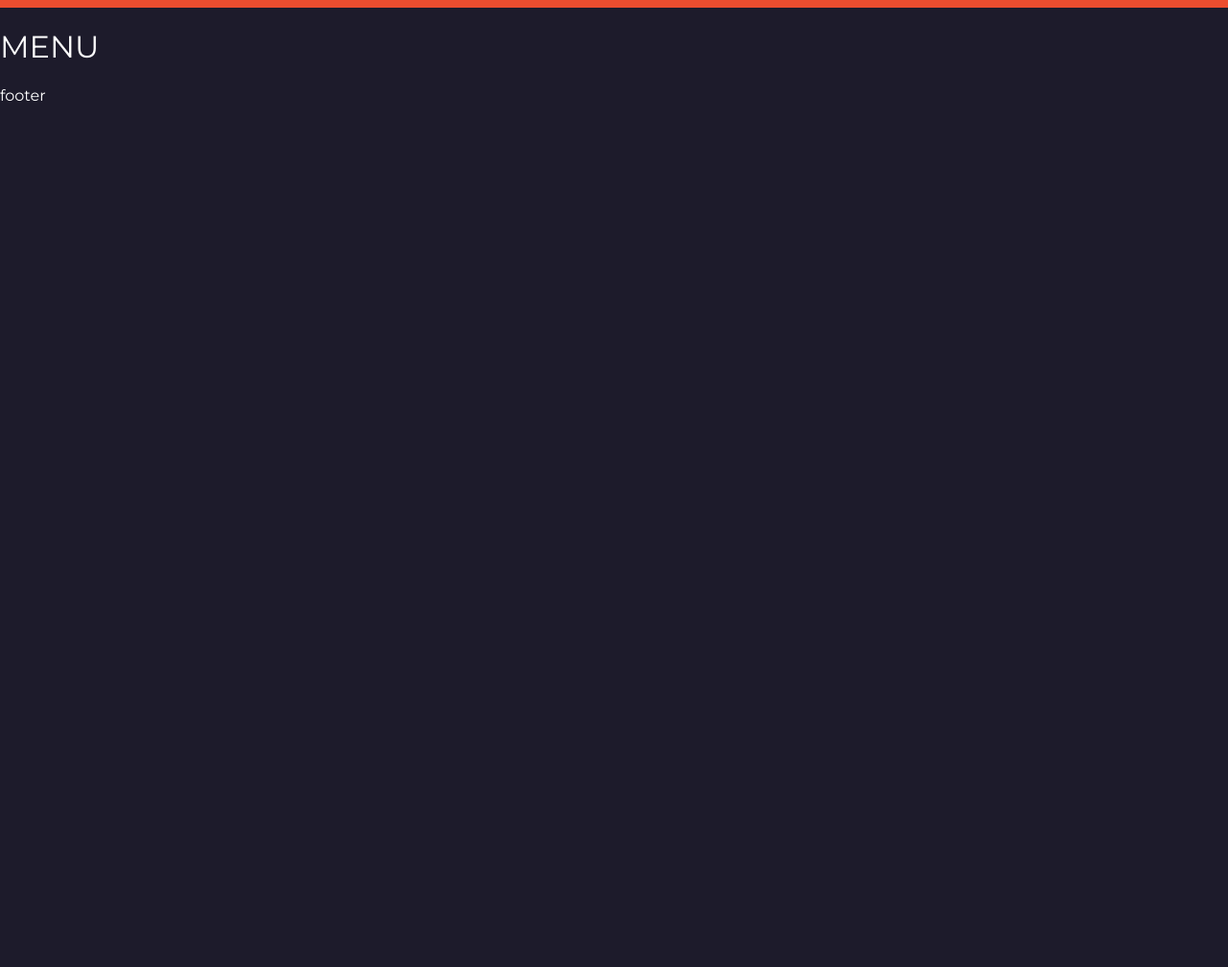
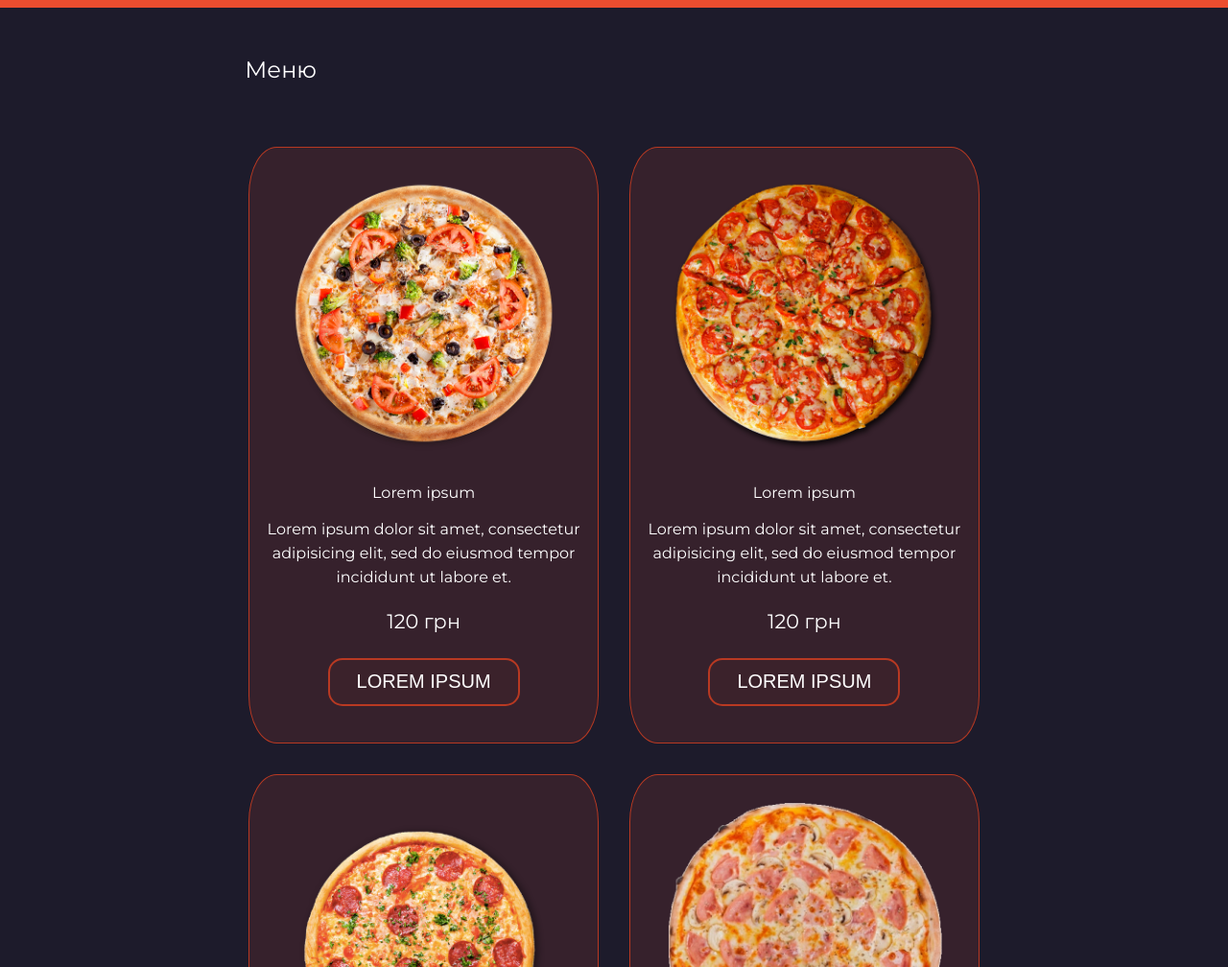
Before and after one commit to SergeyCV76/Pizza_Layout, a website built with webpack: page src/menu.html in a window 1280 px wide. Shown: the part 92-1100 px from the top of the page at 96% size. Before the commit the page ends 800 px from the top, so only its background shows below. Built offline with nearby package versions, Linux system fonts and the light colour scheme.

Commit message:
Add menu 1920

```diff
--- /dev/null
+++ b/src/css/menu.scss
@@ -0,0 +1,106 @@
+$redheader: #ec4d2f;
+$red: #b83922;
+$main: #1d1b2b;
+$white: #ffffff;
+$btn: #3b222b;
+
+.menu {
+    display: flex;
+    flex-direction: column;
+    width: 62%;
+    margin: 0 auto;
+}
+
+.menu h1{
+    margin: 50px 12px;
+}
+
+.menu-items{
+    display: flex;
+    justify-content: center;
+    align-items: center;
+    flex-wrap: wrap;
+    margin-top: 0px;
+
+}
+
+.menu-element{
+    border: solid 1px $red;
+    border-radius: 8%;
+    flex: 1 1 20rem;
+    margin: 1rem;
+    text-align: center;
+    padding: 0.5rem;
+    background-color: #36212c;
+    font-weight: 100;
+}
+
+.menu-name{
+    margin-top: 30px;
+}
+
+.menu-img img{
+    padding-top: 20px;
+    width: 18rem;
+    height: 18rem;
+    transition: 0.3s;
+    cursor: pointer;
+}
+
+.menu-img img:hover{
+    transform: scale(1.15);
+}
+
+.menu-btn {
+    text-transform: uppercase;
+    margin-top: 5px;
+    margin-bottom: 30px;
+    width: 200px;
+    height: 50px;
+    border: solid 2px $red;
+    border-radius: 15px;
+    color: $white;
+    background-color: $btn;
+    font-size: 20px;
+    cursor: pointer;
+}
+
+.menu-price{
+    font-size: 1.3rem;
+    font-weight: 800;
+}
+
+.menu-description{
+    line-height: 25px;
+}
+
+.menu-bottom-buttom {
+    display: flex;
+    justify-content: center;
+    margin-top: 50px;
+    height: 50px;
+    width: 100%;
+    gap: 20px;
+}
+
+.menu-bottom-btn-left,
+.menu-bottom-btn-right {
+    width: 90px;
+    color: $white;
+    background-color: $red;
+    font-size: 27px;
+}
+
+.menu-bottom-btn-left {
+    border-radius: 50px 0px 0px 50px;
+}
+
+.menu-bottom-btn-right {
+    border-radius: 0px 50px 50px 0px;
+}
+
+.menu-page-counter {
+    display: flex;
+    justify-content: center;
+    margin-top: 20px;
+}
--- a/src/css/style.scss
+++ b/src/css/style.scss
@@ -5,6 +5,7 @@ $white: #ffffff;
 
 @import '../css/header';
 @import '../css/main.scss';
+@import '../css/menu.scss';
 
 
 
--- a/src/menu.html
+++ b/src/menu.html
@@ -4,16 +4,112 @@
     <meta charset="UTF-8">
     <meta name="viewport" content="width=device-width, initial-scale=1.0">
     <title>Pizza_Layout</title>
-
-    <!-- <link rel="preconnect" href="https://fonts.googleapis.com">
-    <link rel="preconnect" href="https://fonts.gstatic.com" crossorigin>
-    <link href="https://fonts.googleapis.com/css2?family=Oswald:wght@200..700&display=swap" rel="stylesheet"> -->
-
 </head>
 <body>
     <div class="container">
         <%= htmlWebpackPlugin.options.header %>
-        <h1>MENU</h1>
+        <section class="menu">
+            <h1>Меню</h1>
+            <div class="menu-items">
+
+                <div class="menu-element">
+                    <div class="menu-img">
+                        <img src="./assets/imgs/menu-pizza-001.png" alt="">
+                    </div>
+                    <p class="menu-name">Lorem ipsum</p>
+                    <p class="menu-description">Lorem ipsum dolor sit amet, consectetur adipisicing elit, sed do eiusmod tempor incididunt ut labore et.</p>
+                    <p class="menu-price">120 грн</p>
+                    <button class="menu-btn">Lorem ipsum</button>
+                </div>
+
+                <div class="menu-element">
+                    <div class="menu-img">
+                        <img src="./assets/imgs/menu-pizza-002.png" alt="">
+                    </div>
+                    <p class="menu-name">Lorem ipsum</p>
+                    <p class="menu-description">Lorem ipsum dolor sit amet, consectetur adipisicing elit, sed do eiusmod tempor incididunt ut labore et.</p>
+                    <p class="menu-price">120 грн</p>
+                    <button class="menu-btn">Lorem ipsum</button>
+                </div>
+
+                <div class="menu-element">
+                    <div class="menu-img">
+                        <img src="./assets/imgs/menu-pizza-003.png" alt="">
+                    </div>
+                    <p class="menu-name">Lorem ipsum</p>
+                    <p class="menu-description">Lorem ipsum dolor sit amet, consectetur adipisicing elit, sed do eiusmod tempor incididunt ut labore et.</p>
+                    <p class="menu-price">120 грн</p>
+                    <button class="menu-btn">Lorem ipsum</button>
+                </div>
+
+                <div class="menu-element">
+                    <div class="menu-img">
+                        <img src="./assets/imgs/menu-pizza-004.png" alt="">
+                    </div>
+                    <p class="menu-name">Lorem ipsum</p>
+                    <p class="menu-description">Lorem ipsum dolor sit amet, consectetur adipisicing elit, sed do eiusmod tempor incididunt ut labore et.</p>
+                    <p class="menu-price">120 грн</p>
+                    <button class="menu-btn">Lorem ipsum</button>
+                </div>
+
+                <div class="menu-element">
+                    <div class="menu-img">
+                        <img src="./assets/imgs/menu-pizza-005.png" alt="">
+                    </div>
+                    <p class="menu-name">Lorem ipsum</p>
+                    <p class="menu-description">Lorem ipsum dolor sit amet, consectetur adipisicing elit, sed do eiusmod tempor incididunt ut labore et.</p>
+                    <p class="menu-price">120 грн</p>
+                    <button class="menu-btn">Lorem ipsum</button>
+                </div>
+
+                <div class="menu-element">
+                    <div class="menu-img">
+                        <img src="./assets/imgs/menu-pizza-006.png" alt="">
+                    </div>
+                    <p class="menu-name">Lorem ipsum</p>
+                    <p class="menu-description">Lorem ipsum dolor sit amet, consectetur adipisicing elit, sed do eiusmod tempor incididunt ut labore et.</p>
+                    <p class="menu-price">120 грн</p>
+                    <button class="menu-btn">Lorem ipsum</button>
+                </div>
+
+                <div class="menu-element">
+                    <div class="menu-img">
+                        <img src="./assets/imgs/menu-pizza-007.png" alt="">
+                    </div>
+                    <p class="menu-name">Lorem ipsum</p>
+                    <p class="menu-description">Lorem ipsum dolor sit amet, consectetur adipisicing elit, sed do eiusmod tempor incididunt ut labore et.</p>
+                    <p class="menu-price">120 грн</p>
+                    <button class="menu-btn">Lorem ipsum</button>
+                </div>
+
+                <div class="menu-element">
+                    <div class="menu-img">
+                        <img src="./assets/imgs/menu-pizza-008.png" alt="">
+                    </div>
+                    <p class="menu-name">Lorem ipsum</p>
+                    <p class="menu-description">Lorem ipsum dolor sit amet, consectetur adipisicing elit, sed do eiusmod tempor incididunt ut labore et.</p>
+                    <p class="menu-price">120 грн</p>
+                    <button class="menu-btn">Lorem ipsum</button>
+                </div>
+
+                <div class="menu-element">
+                    <div class="menu-img">
+                        <img src="./assets/imgs/menu-pizza-009.png" alt="">
+                    </div>
+                    <p class="menu-name">Lorem ipsum</p>
+                    <p class="menu-description">Lorem ipsum dolor sit amet, consectetur adipisicing elit, sed do eiusmod tempor incididunt ut labore et.</p>
+                    <p class="menu-price">120 грн</p>
+                    <button class="menu-btn">Lorem ipsum</button>
+                </div>
+
+
+            </div>
+            <div class="menu-bottom-buttom">
+                <button class="menu-bottom-btn-left"> ❮</button>
+                <button class="menu-bottom-btn-right"> ❯</button>
+            </div>
+            <p class="menu-page-counter">1 / 3</p>
+        </section>
         <%= htmlWebpackPlugin.options.footer %>
     </div>
 </body>
```
Also changed, not shown: src/assets/imgs/menu-pizza-001.png (added), src/assets/imgs/menu-pizza-002.png (added), src/assets/imgs/menu-pizza-003.png (added), src/assets/imgs/menu-pizza-004.png (added), src/assets/imgs/menu-pizza-005.png (added), src/assets/imgs/menu-pizza-006.png (added), src/assets/imgs/menu-pizza-007.png (added), src/assets/imgs/menu-pizza-008.png (added), src/assets/imgs/menu-pizza-009.png (added).
